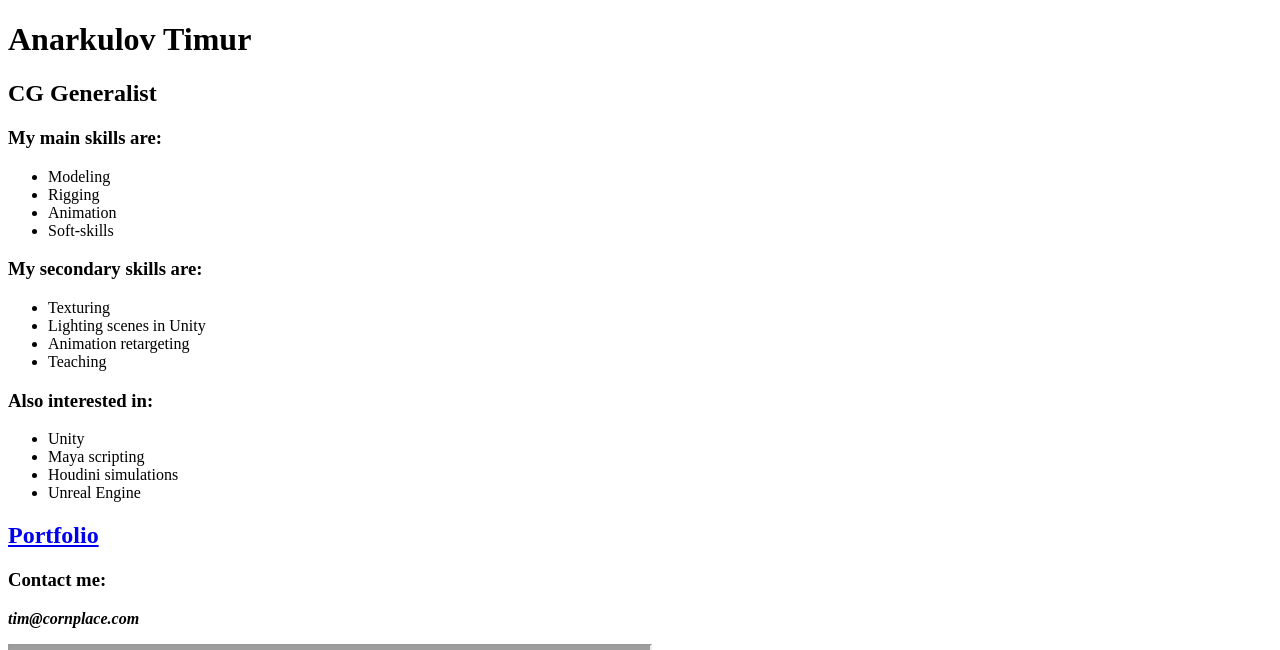
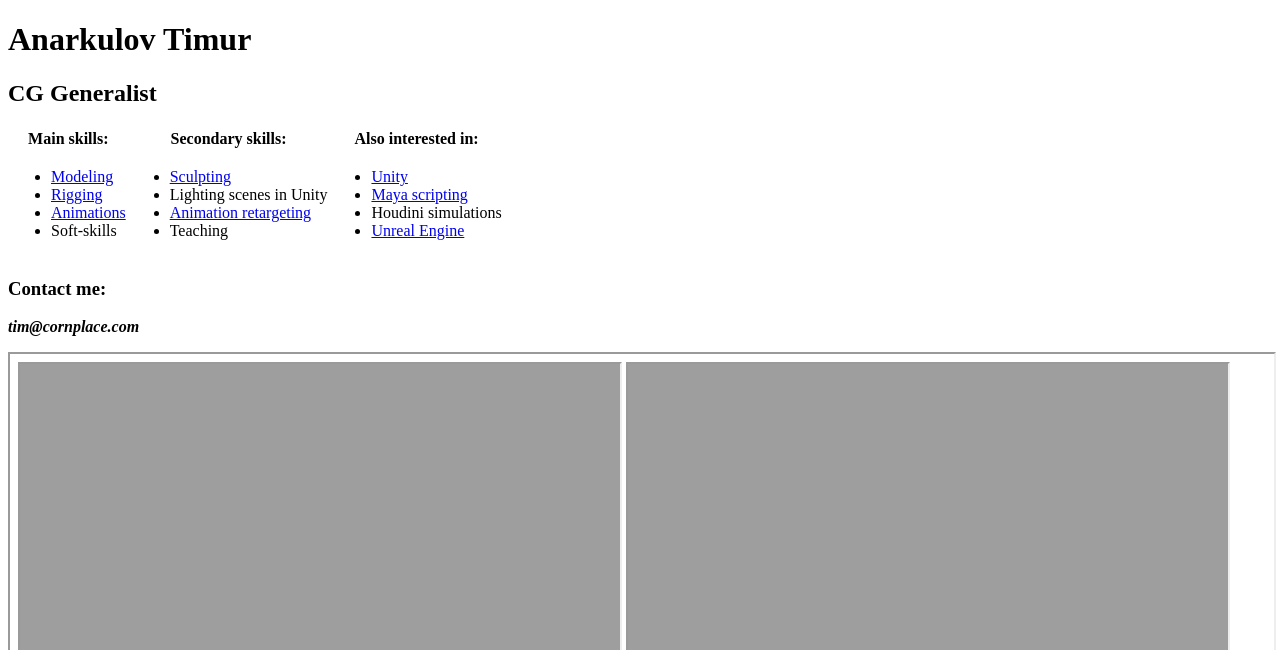
Before and after one commit to cornwelltim/cornplace, a PHP site: page / in a window 1280 px wide. Shown: the top 650 px of the page. Run offline with PHP 8.4, Linux system fonts and the light colour scheme; some libraries are stand-ins or nearby versions; grey boxes are pictures that could not be loaded.

Commit message:
portfolio v1

```diff
--- a/featured.php
+++ /dev/null
@@ -1,11 +0,0 @@
-<div>
-<iframe src="https://drive.google.com/file/d/15sIOd4-ugW21tKTLRNK4wjv0pRw0dbnY/preview" width="640" height="380" allow="autoplay" allowfullscreen="allowfullscreen"></iframe>
-<iframe src="https://drive.google.com/file/d/1hboOc0Mj82329EW0tUYua9aGqsoDoUC1/preview" width="640" height="380" allow="autoplay" allowfullscreen="allowfullscreen"></iframe>
-<iframe src="https://drive.google.com/file/d/1m8Ghy_nAOWKfy07Zs7JHpVVdWlUxYviT/preview" width="640" height="380" allow="autoplay" allowfullscreen="allowfullscreen"></iframe>
-
-<iframe src="https://drive.google.com/file/d/17AZKYCeihuYX1tVIjlrtQWr6MI-bv3dN/preview" width="640" height="380" allow="autoplay" allowfullscreen="allowfullscreen"></iframe>
-<iframe src="https://drive.google.com/file/d/1ixbxZgT6WanVb2zYPAOMTA6VtOAKac9H/preview" width="640" height="380" allow="autoplay" allowfullscreen="allowfullscreen"></iframe>
-<iframe src="https://drive.google.com/file/d/1AmuxNd6ULWsv7dcpysc281KmfPSiUYaI/preview" width="640" height="380" allow="autoplay"></iframe>
-
-<iframe src="https://drive.google.com/file/d/1GfWXJxJuNhhnsXdqVAEyNG4pdZwpUj1E/preview" width="640" height="380" allow="autoplay"></iframe>
-</div>
--- /dev/null
+++ b/head.php
@@ -0,0 +1,8 @@
+<meta charset="UTF-8">
+<meta name="viewport" content="width=divice-width, initial-scale=1.0">
+<meta name="keywords" content="blender, modeling, rigging, animation, retargeting">
+<meta name="description" content="Hire a CG Generalist with 8 years of experience in modeling, rigging, animation, unity assets and scenes preparation and teaching skills.">
+<title>Cornplace</title>
+<link rel="shortcut icon" type="image/ico" href="img/favicon.ico">
+<link rel="stylesheet" href="main.css">
+<script type="text/javascript" src="http://ajax.googleapis.com/ajax/libs/jquery/1.5.2/jquery.min.js"></script>
--- a/index.php
+++ b/index.php
@@ -1,50 +1,17 @@
 <!DOCTYPE html>
 <html lang="en">
 	<head>
-		<meta charset="UTF-8">
-		<meta name="viewport" content="width=divice-width, initial-scale=1.0">
-		<meta name="keywords" content="blender, modeling, rigging, animation, retargeting">
-		<meta name="description" content="Hire a CG Generalist with 8 years of skills in modeling, rigging, animation, unity assets and scenes preparation and teaching skills.">
-		<title>Cornplace</title>
-		<link rel="shortcut icon" type="image/ico" href="img/favicon.ico">
-		<link rel="stylesheet" href="main.css">
+        <?php include('head.php'); ?>
 	</head>
 
 	<body>
 
-		<h1>Anarkulov Timur</h1>
-		<h2>CG Generalist</h2>
+        <?php include('menu.php'); ?>
 
-		<h3>My main skills are:</h3>
-		<ul>
-			<li>Modeling</li>
-			<li>Rigging</li>
-			<li>Animation</li>
-			<li>Soft-skills</li>
-		</ul>
+        <div id="content">
+            <iframe id="frame" src="portfolio/featured.php" width="100%" height="600">
+        </div>
 
-		<h3>My secondary skills are:</h3>
-		<ul>
-			<li>Texturing</li>
-			<li>Lighting scenes in Unity</li>
-			<li>Animation retargeting</li>
-			<li>Teaching</li>
-		</ul>
-
-		<h3>Also interested in:</h3>
-		<ul>
-			<li>Unity</li>
-			<li>Maya scripting</li>
-			<li>Houdini simulations</li>
-			<li>Unreal Engine</li>
-		</ul>
-
-		<h2><a href="https://drive.google.com/drive/folders/1YUXZlocsHrcM5o2zs0G7DQ2vODki4c2X?usp=sharing">Portfolio</a></h2>
-
-		<h3>Contact me:</h3>
-		<p class="lorem">tim@cornplace.com</p>
-
-		<?php include('featured.php'); ?>
 
 	</body>
 </html>
--- /dev/null
+++ b/menu.php
@@ -0,0 +1,68 @@
+<div class="container">
+
+    <script type="text/javascript">
+        function changeDiv(link)
+        {
+            var contentDiv = $('#content');
+            if (link == '1')
+                contentDiv.html('<iframe id="frame" src="portfolio/unity.php" width="100%" height="600">');
+            if (link == '2')
+                contentDiv.html('<iframe id="frame" src="portfolio/animations.php" width="100%" height="600">');
+            if (link == '3')
+                contentDiv.html('<iframe id="frame" src="portfolio/rigging.php" width="100%" height="600">');
+            if (link == '4')
+                contentDiv.html('<iframe id="frame" src="portfolio/modeling.php" width="100%" height="600">');
+            if (link == '5')
+                contentDiv.html('<iframe id="frame" src="portfolio/mel.php" width="100%" height="600">');
+            if (link == '6')
+                contentDiv.html('<iframe id="frame" src="portfolio/unreal.php" width="100%" height="600">');
+            if (link == '7')
+                contentDiv.html('<iframe id="frame" src="portfolio/retargeting.php" width="100%" height="600">');
+            if (link == '8')
+                contentDiv.html('<iframe id="frame" src="portfolio/sculpting.php" width="100%" height="600">');
+
+        }
+    </script>
+
+
+    <h1>Anarkulov Timur</h1>
+    <h2>CG Generalist</h2>
+
+    <table>
+        <tr>
+            <th>Main skills:</th>
+            <th>Secondary skills:</th>
+            <th>Also interested in:</th>
+        </tr>
+        <tr>
+            <td>
+                <ul>
+                    <li class="menu-item"><a href="#" onclick="changeDiv('4')">Modeling</a></li>
+                    <li class="menu-item"><a href="#" onclick="changeDiv('3')">Rigging</a></li>
+                    <li class="menu-item"><a href="#" onclick="changeDiv('2')">Animations</a></li>
+                    <li>Soft-skills</li>
+                </ul>
+            </td>
+            <td>
+                <ul>
+                    <li class="menu-item"><a href="#" onclick="changeDiv('8')">Sculpting</a></li>
+                    <li>Lighting scenes in Unity</li>
+                    <li class="menu-item"><a href="#" onclick="changeDiv('7')">Animation retargeting</a></li>
+                    <li>Teaching</li>
+                </ul>
+            </td>
+            <td>
+                <ul>
+                    <li class="menu-item"><a href="#" onclick="changeDiv('1')">Unity</a></li>
+                    <li class="menu-item"><a href="#" onclick="changeDiv('5')">Maya scripting</a></li>
+                    <li>Houdini simulations</li>
+                    <li class="menu-item"><a href="#" onclick="changeDiv('6')">Unreal Engine</a></li>
+                </ul>
+            </td>
+        </tr>
+    </table>
+
+    <h3>Contact me:</h3>
+    <p class="lorem">tim@cornplace.com</p>
+
+</div>
--- /dev/null
+++ b/portfolio/featured.php
@@ -0,0 +1,3 @@
+<iframe src="https://drive.google.com/file/d/1bZv-UX_sD_KAMyE7g6wp3mOX4xjxGnWL/preview" width="600" height="340" allow="autoplay" allowfullscreen="allowfullscreen"></iframe>
+<iframe src="https://drive.google.com/file/d/1EOLy5lzjYo6NoJPYnjOosIllTLeLCpv7/preview" width="600" height="340" allow="autoplay" allowfullscreen="allowfullscreen"></iframe>
+<iframe src="https://drive.google.com/file/d/17AZKYCeihuYX1tVIjlrtQWr6MI-bv3dN/preview" width="600" height="340" allow="autoplay" allowfullscreen="allowfullscreen"></iframe>
--- /dev/null
+++ b/portfolio/mel.php
@@ -0,0 +1,2 @@
+<iframe src="https://drive.google.com/file/d/1wMpePGPoWqS79aScBP4M8Qf0u5ofETUt/preview"  width="600" height="340" allow="autoplay" allowfullscreen="allowfullscreen"></iframe>
+<iframe src="https://drive.google.com/file/d/1Je_bWUq3JibaM175qZKF2hYkjUGb0s9R/preview"  width="600" height="340" allow="autoplay" allowfullscreen="allowfullscreen"></iframe>
--- /dev/null
+++ b/portfolio/retargeting.php
@@ -0,0 +1,3 @@
+<iframe src="https://drive.google.com/file/d/1ogHRcTEjdhYgKx6HiL8kx10whFg6l-cw/preview" width="600" height="340" allow="autoplay" allowfullscreen="allowfullscreen"></iframe>
+<iframe src="https://drive.google.com/file/d/111hall-0RO5wzgCdW-WDXUzsf52JlgwQ/preview" width="600" height="340" allow="autoplay" allowfullscreen="allowfullscreen"></iframe>
+<iframe src="https://drive.google.com/file/d/1YAIqAce-oOphWGJrhrR8un8AgVAT74eG/preview" width="600" height="340" allow="autoplay" allowfullscreen="allowfullscreen"></iframe>
--- /dev/null
+++ b/portfolio/rigging.php
@@ -0,0 +1,4 @@
+<iframe src="https://drive.google.com/file/d/17AZKYCeihuYX1tVIjlrtQWr6MI-bv3dN/preview"  width="600" height="340" allow="autoplay" allowfullscreen="allowfullscreen"></iframe>
+<iframe src="https://drive.google.com/file/d/1vbjrddiM15qFjopLyrhJbonSSaJ0YHNo/preview"  width="600" height="340" allow="autoplay" allowfullscreen="allowfullscreen"></iframe>
+<iframe src="https://drive.google.com/file/d/1GfWXJxJuNhhnsXdqVAEyNG4pdZwpUj1E/preview"  width="600" height="340" allow="autoplay" allowfullscreen="allowfullscreen"></iframe>
+<iframe src="https://drive.google.com/file/d/1N2ETJJ9dWbjrJoOctNlbeFZ2OLUfw2Zs/preview"  width="600" height="340" allow="autoplay" allowfullscreen="allowfullscreen"></iframe>
--- /dev/null
+++ b/portfolio/sculpting.php
@@ -0,0 +1,6 @@
+<iframe src="https://drive.google.com/file/d/1vpG9bfaZfGRv-TC-CPXsYMlwWTWZORqe/preview" width="320" height="430" allow="autoplay">></iframe>
+<iframe src="https://drive.google.com/file/d/18Zx7pHehKp0d7awfXP-CmouDl3ssbZT4/preview" width="320" height="430" allow="autoplay">></iframe>
+<iframe src="https://drive.google.com/file/d/1WgQiohXXaY5cxSiPzBRhkG-2YJ8qFcOz/preview" width="320" height="430" allow="autoplay">></iframe>
+<iframe src="https://drive.google.com/file/d/1XMuxgJ6rSm4z2S5YSZHsqH5k95gaT3wN/preview" width="320" height="430" allow="autoplay">></iframe>
+<iframe src="https://drive.google.com/file/d/1QqRdpAXwnvXrRVe1FHD0KcWDnxG4Oox1/preview" width="320" height="430" allow="autoplay">></iframe>
+<iframe src="https://drive.google.com/file/d/1n-J0WemsA5PyGuziqjUsB0S0XPAEgVX0/preview" width="750" height="430" allow="autoplay">></iframe>
--- /dev/null
+++ b/portfolio/unity.php
@@ -0,0 +1,5 @@
+<iframe src="https://drive.google.com/file/d/1hboOc0Mj82329EW0tUYua9aGqsoDoUC1/preview" width="600" height="340" allow="autoplay" allowfullscreen="allowfullscreen"></iframe>
+<iframe src="https://drive.google.com/file/d/1YAIqAce-oOphWGJrhrR8un8AgVAT74eG/preview" width="600" height="340" allow="autoplay" allowfullscreen="allowfullscreen"></iframe>
+<iframe src="https://drive.google.com/file/d/1iRRh_tjmvf6_ruejXbNx-31iPazDuhhh/preview" width="600" height="340" allow="autoplay" allowfullscreen="allowfullscreen"></iframe>
+<iframe src="https://drive.google.com/file/d/16Nz0K9smEtHuLlj7Ym2dSNgFIk9np7e3/preview" width="600" height="340" allow="autoplay" allowfullscreen="allowfullscreen"></iframe>
+<iframe src="https://drive.google.com/file/d/1KGaLJYOIovHMCSp8jccnVhLH5Wo2CEpj/preview" width="600" height="340" allow="autoplay" allowfullscreen="allowfullscreen"></iframe>
--- /dev/null
+++ b/portfolio/unreal.php
@@ -0,0 +1,2 @@
+<iframe src="https://drive.google.com/file/d/1tOteqFFXOXbrClWqv9ncVpgClHKDPHO4/preview" width="600" height="340" allow="autoplay" allowfullscreen="allowfullscreen"></iframe>
+<iframe src="https://drive.google.com/file/d/1VMtHr4JCChCTQMMgvKp98Z9eiVNhgO0C/preview" width="600" height="340" allow="autoplay" allowfullscreen="allowfullscreen"></iframe>
```
Also changed, not shown: portfolio/animations.php (added, +25 -0 lines), portfolio/modeling.php (added, +13 -0 lines), testing.html (+50 -39 lines), main.css (line endings or trailing spaces).
